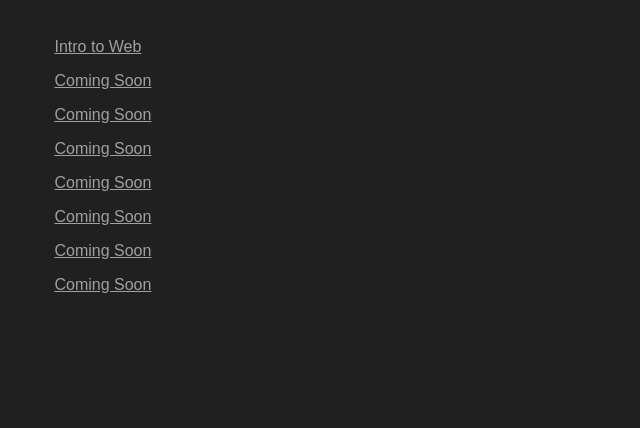
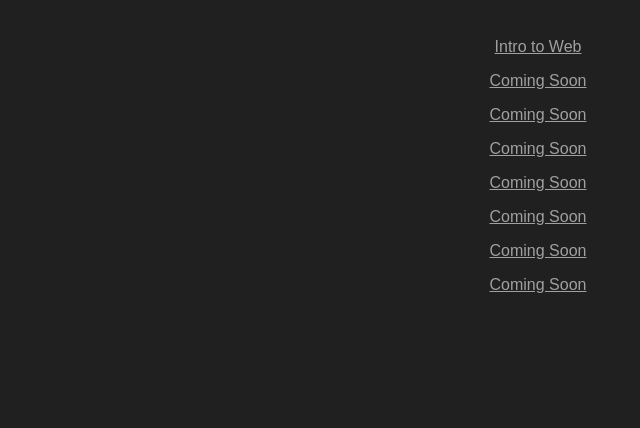
Before and after one commit to sotimothy889/Android-Stream-Courses, a plain HTML site: page index.html in a window 1280 px wide. Shown: the part 230-658 px from the top of the page, without its empty margins (102-742 px from the left). Drawn offline with Linux system fonts and the light colour scheme.

Commit message:
style.css

```diff
--- a/style.css
+++ b/style.css
@@ -13,7 +13,7 @@ html, body {
 div.list {
   display: flex;
   flex-flow: column wrap;
-  align-items: flex-start;
+  align-items: center;
 }
 div.code {
   border-radius: 2vw;
```
